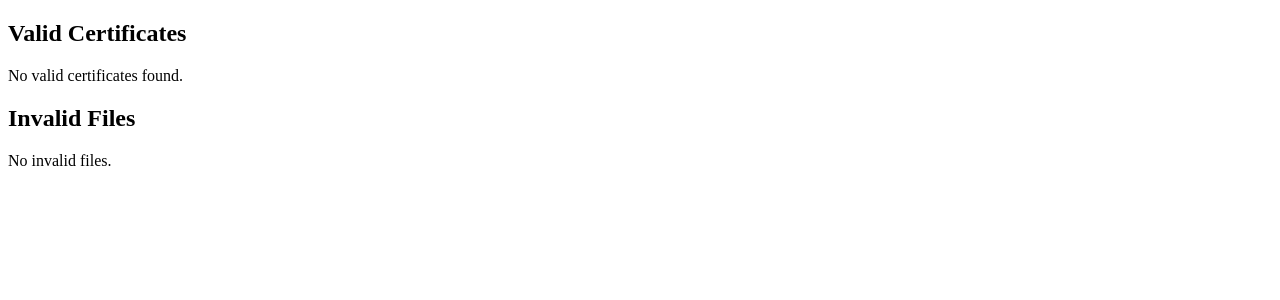
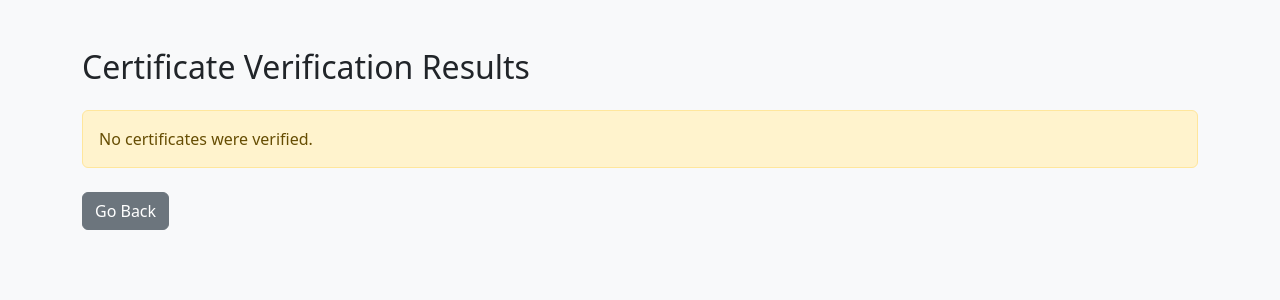
Before and after one commit to prabhu4302/pdf_extractor, a Flask app: page /results in a window 1280 px wide. Shown: the top 300 px of the page. Run offline with Flask 3, Linux system fonts and the light colour scheme.

Commit message:
Update results.html

```diff
--- a/templates/results.html
+++ b/templates/results.html
@@ -1,30 +1,46 @@
-<!doctype html>
-<html>
-<head><title>Verification Results</title></head>
-<body>
-  <h2>Valid Certificates</h2>
+<!DOCTYPE html>
+<html lang="en">
+<head>
+    <meta charset="UTF-8">
+    <title>Verification Results</title>
+    <link href="https://cdn.jsdelivr.net/npm/bootstrap@5.3.0/dist/css/bootstrap.min.css" rel="stylesheet">
+</head>
+<body class="bg-light">
+<div class="container py-5">
+    <h2 class="mb-4">Certificate Verification Results</h2>
+
     {% if verified_courses %}
-    <ul>
+        <div class="alert alert-success">
+            <strong>{{ verified_courses|length }} certificate(s) verified successfully.</strong>
+        </div>
+        <ul class="list-group mb-4">
             {% for course in verified_courses %}
-        <li>
-          {{ course.name }} completed {{ course.course_title }} ({{ course.course_code }}) on {{ course.completion_date }}<br>
+                <li class="list-group-item">
+                    <strong>{{ course.course_title }}</strong> ({{ course.course_code }})<br>
+                    Completed on: {{ course.completion_date }}<br>
                     File: {{ course.filename }}
                 </li>
             {% endfor %}
         </ul>
+        <a href="/download" class="btn btn-primary">Download Verification Report (PDF)</a>
     {% else %}
-    <p>No valid certificates found.</p>
+        <div class="alert alert-warning">No certificates were verified.</div>
     {% endif %}
 
-  <h2>Invalid Files</h2>
-  {% if invalid_files %}
-    <ul>
-      {% for filename in invalid_files %}
-        <li>{{ filename }}</li>
+    {% if rejected_files %}
+        <div class="mt-4">
+            <h5>Rejected Files</h5>
+            <ul class="list-group">
+                {% for file in rejected_files %}
+                    <li class="list-group-item text-danger">{{ file }}</li>
                 {% endfor %}
             </ul>
-  {% else %}
-    <p>No invalid files.</p>
+        </div>
     {% endif %}
+
+    <div class="mt-4">
+        <a href="/" class="btn btn-secondary">Go Back</a>
+    </div>
+</div>
 </body>
 </html>
```
Lines whose indentation alone changed are shown as unchanged.
